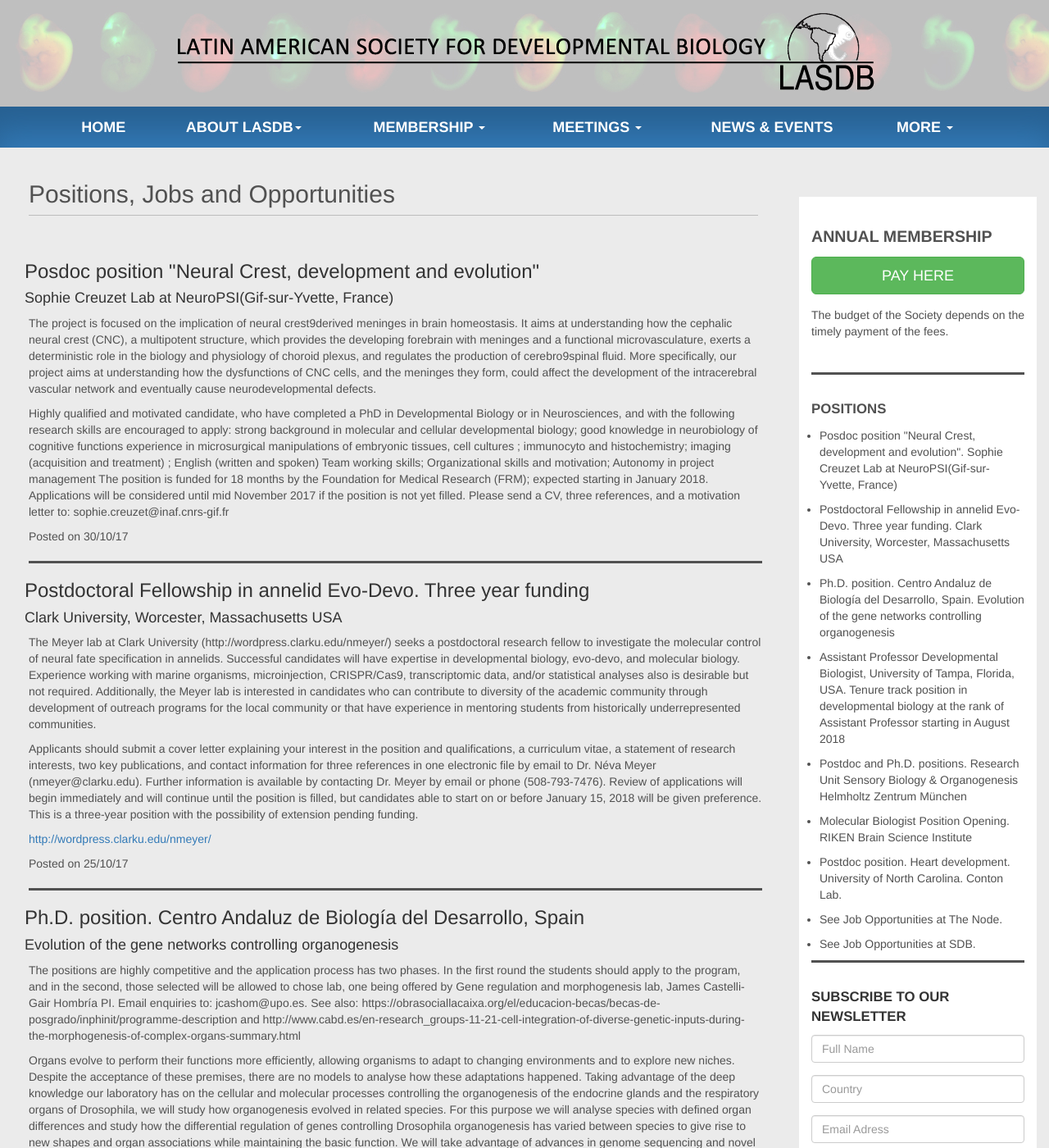
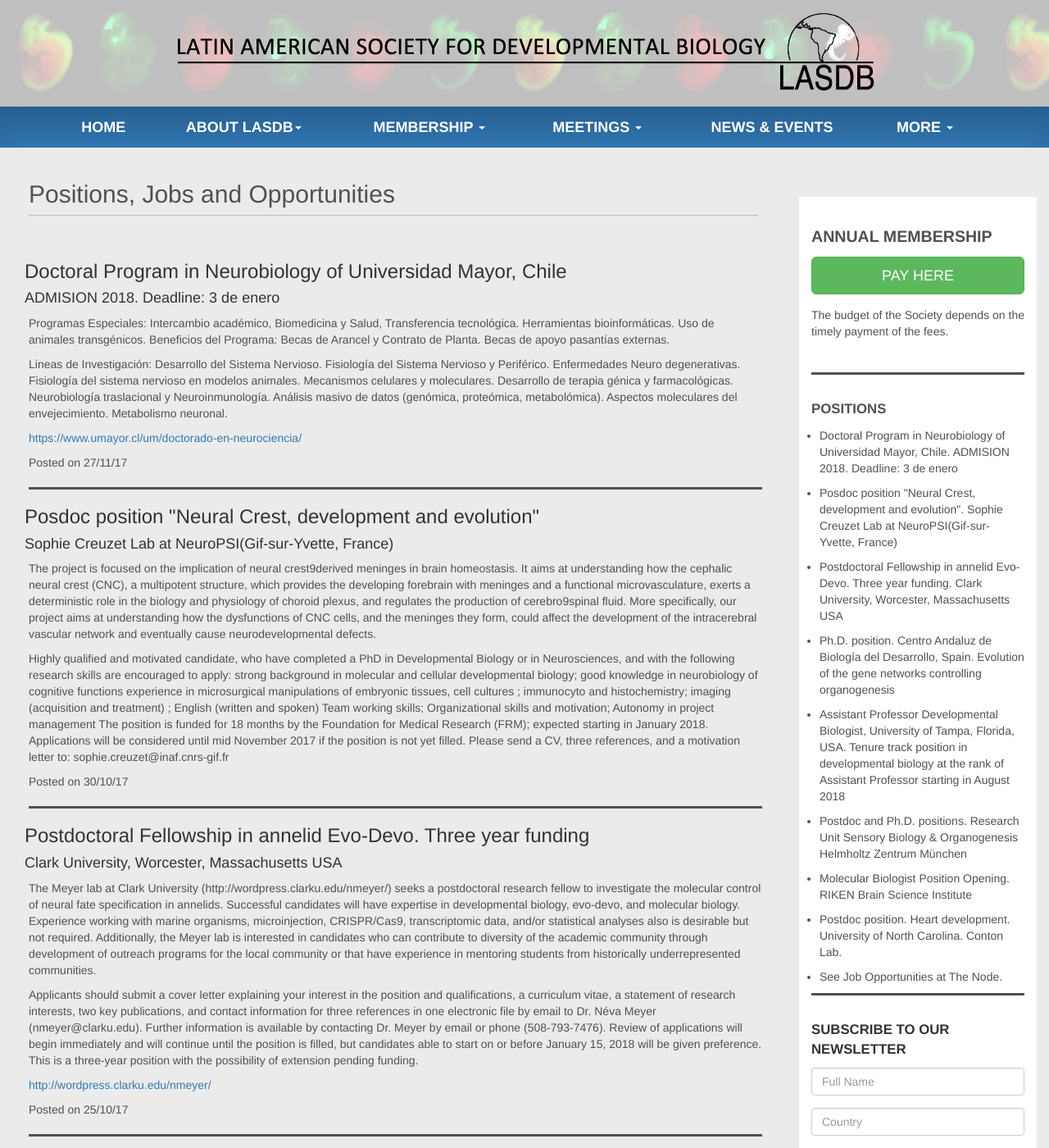
Before and after one commit to lasdb/lasdb.github.io, a Jekyll site: the page built from _posts/2000-01-01-jobs.markdown, in a window 1280 px wide and 1400 px high. Shown: the whole window at 82% size. Built offline with Jekyll 4.4.1, drawn with Linux system fonts in a browser that asks for light colours; nearby versions of some CDN libraries.

Commit message:
Update 2000-01-01-jobs.markdown

```diff
--- a/_posts/2000-01-01-jobs.markdown
+++ b/_posts/2000-01-01-jobs.markdown
@@ -5,6 +5,14 @@
 categories: jobs
 permalink: /pages/jobs.html
 jobs:
+  - title: ' Doctoral Program in Neurobiology of Universidad Mayor, Chile'
+    date: '27/11/17'
+    subtitle: 'ADMISION 2018. Deadline: 3 de enero'
+    body: 'Programas Especiales: Intercambio académico, Biomedicina y Salud, Transferencia tecnológica. Herramientas bioinformáticas. Uso de animales transgénicos.
+Beneficios del Programa: Becas de Arancel y Contrato de Planta. Becas de apoyo pasantías externas.'
+    par2: 'Lineas de Investigación: Desarrollo del Sistema Nervioso. Fisiología del Sistema Nervioso y Periférico. Enfermedades Neuro degenerativas. Fisiología del sistema nervioso en modelos animales. Mecanismos celulares y moleculares. Desarrollo de terapia génica y farmacológicas. Neurobiología traslacional y Neuroinmunología. Análisis masivo de datos (genómica, proteómica, metabolómica). Aspectos moleculares del envejecimiento. Metabolismo neuronal.'
+    URL: 'https://www.umayor.cl/um/doctorado-en-neurociencia/'
+
   - title: 'Posdoc position "Neural Crest, development and evolution"'
     date: '30/10/17'
     subtitle: 'Sophie Creuzet Lab at NeuroPSI(Gif-sur-Yvette, France)'
@@ -18,8 +26,7 @@
     date: '25/10/17'
     subtitle: 'Clark University, Worcester, Massachusetts USA'
     body: 'The Meyer lab at Clark University (http://wordpress.clarku.edu/nmeyer/) seeks a postdoctoral research fellow to investigate the molecular control of neural fate specification in annelids. Successful candidates will have expertise in developmental biology, evo-devo, and molecular biology. Experience working with marine organisms, microinjection, CRISPR/Cas9, transcriptomic data, and/or statistical analyses also is desirable but not required. Additionally, the Meyer lab is interested in candidates who can contribute to diversity of the academic community through development of outreach programs for the local community or that have experience in mentoring students from historically underrepresented communities.'
-    par2: 'Applicants should submit a cover letter explaining your interest in the position and qualifications, a curriculum vitae, a statement of research interests, two key publications, and contact information for three references in one electronic file by email to Dr. Néva Meyer (nmeyer@clarku.edu). Further information is available by contacting Dr. Meyer by email or phone (508-793-7476). Review of applications will begin immediately and will continue until the position is filled, but candidates able to start on or before January 15, 2018 will be given preference. This is a three-year position with
-the possibility of extension pending funding.'
+    par2: 'Applicants should submit a cover letter explaining your interest in the position and qualifications, a curriculum vitae, a statement of research interests, two key publications, and contact information for three references in one electronic file by email to Dr. Néva Meyer (nmeyer@clarku.edu). Further information is available by contacting Dr. Meyer by email or phone (508-793-7476). Review of applications will begin immediately and will continue until the position is filled, but candidates able to start on or before January 15, 2018 will be given preference. This is a three-year position with the possibility of extension pending funding.'
     URL: 'http://wordpress.clarku.edu/nmeyer/'
 
   - title: 'Ph.D. position. Centro Andaluz de Biología del Desarrollo, Spain'
```
